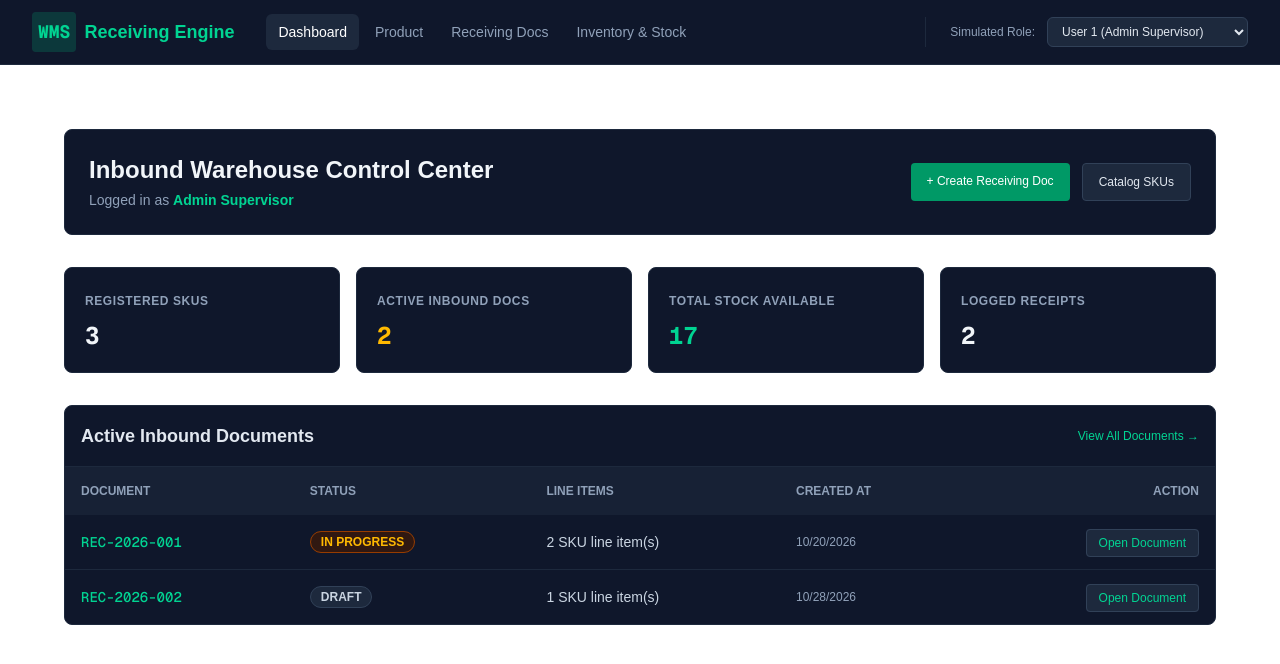
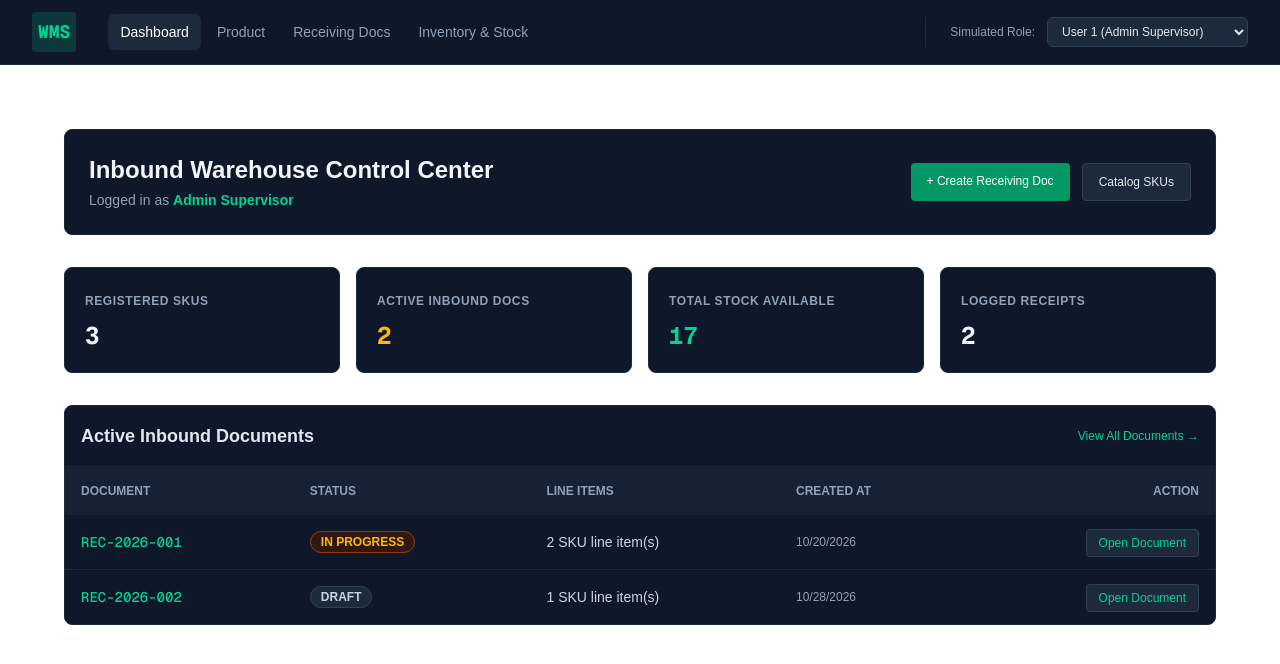
Before and after one commit to yorunaka/TA-warehouse-receiving-system, a Next.js app: page / in a window 1280 px wide. Shown: the top 664 px of the page. Built offline with nearby package versions, Linux system fonts and the light colour scheme.

Commit message:
fix: changed metadata

```diff
--- a/app/src/components/navbar.tsx
+++ b/app/src/components/navbar.tsx
@@ -14,7 +14,6 @@ export function Navbar() {
         <div className="flex items-center space-x-8">
           <Link href="/" className="font-bold text-lg text-emerald-400 flex items-center gap-2">
             <span className="bg-emerald-500/20 p-1.5 rounded text-emerald-400 font-mono">WMS</span>
-            <span>Receiving Engine</span>
           </Link>
 
           <nav className="flex space-x-1 text-sm font-medium">
```
